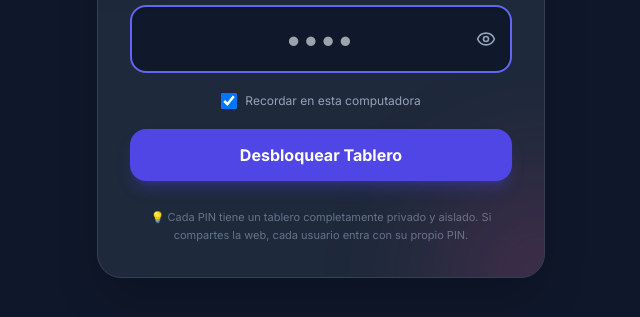
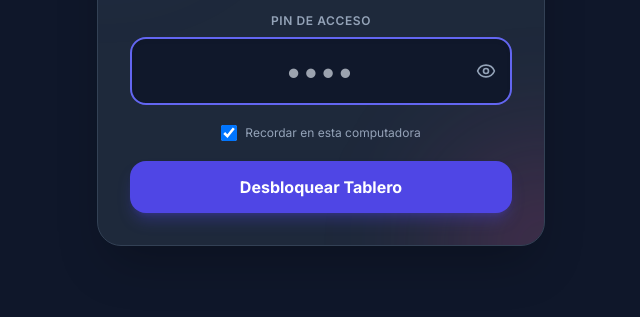
Before and after one commit to pedropalo2005-art/taskflow-web, a plain HTML site: page index.html in a window 1280 px wide. Shown: the part 365-682 px from the top of the page, without its empty margins (319-959 px from the left). Drawn offline with nearby package versions, Linux system fonts and the light colour scheme.

Commit message:
clean: remove PIN description notice from login card

```diff
--- a/index.html
+++ b/index.html
@@ -70,10 +70,6 @@
           class="w-full py-3.5 bg-indigo-600 hover:bg-indigo-500 text-white font-bold rounded-2xl shadow-lg shadow-indigo-600/30 transition transform active:scale-[0.98]">
           Desbloquear Tablero
         </button>
-
-        <p class="text-[11px] text-slate-500 leading-relaxed pt-2">
-          💡 Cada PIN tiene un tablero completamente privado y aislado. Si compartes la web, cada usuario entra con su propio PIN.
-        </p>
       </form>
 
     </div>
```
